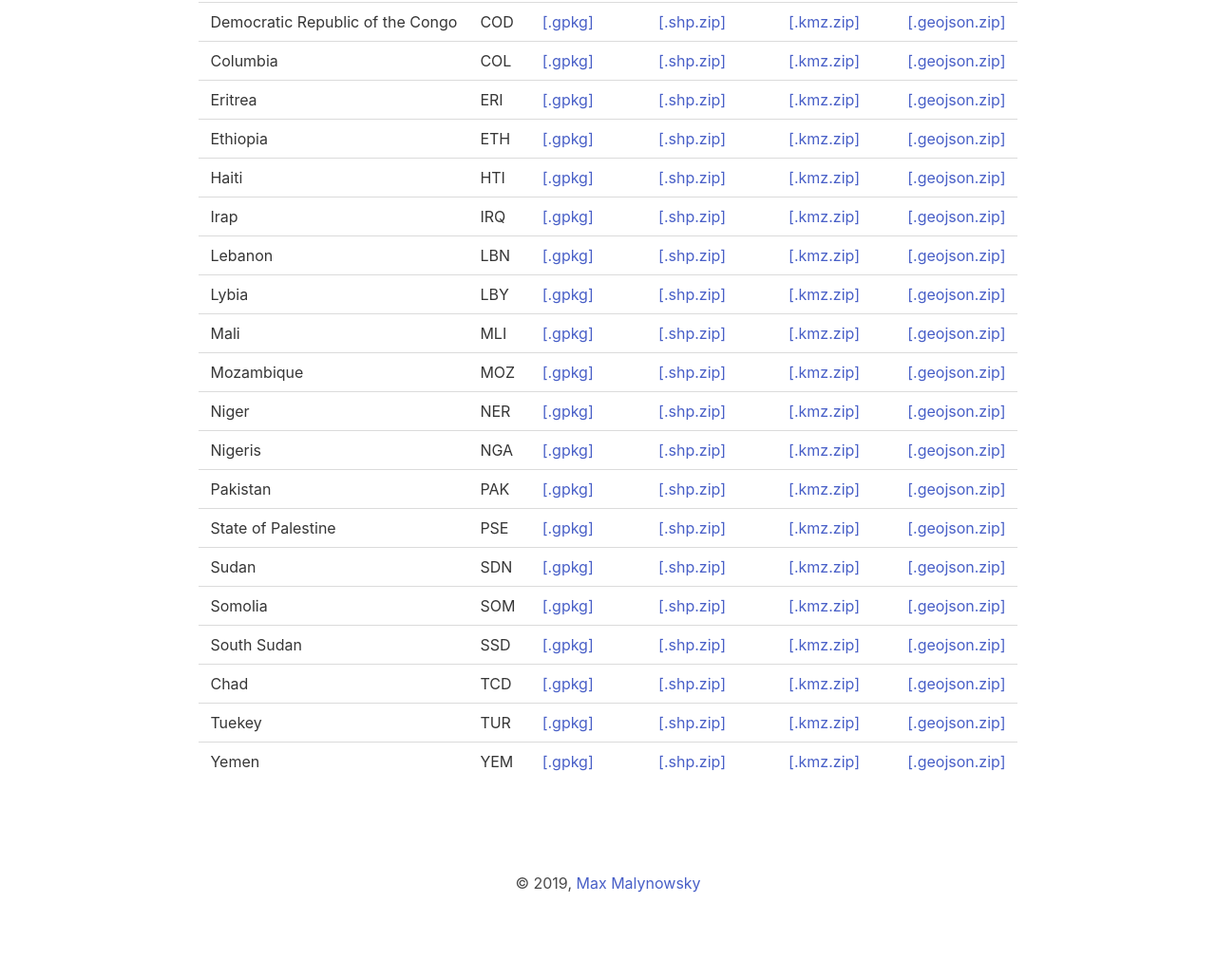
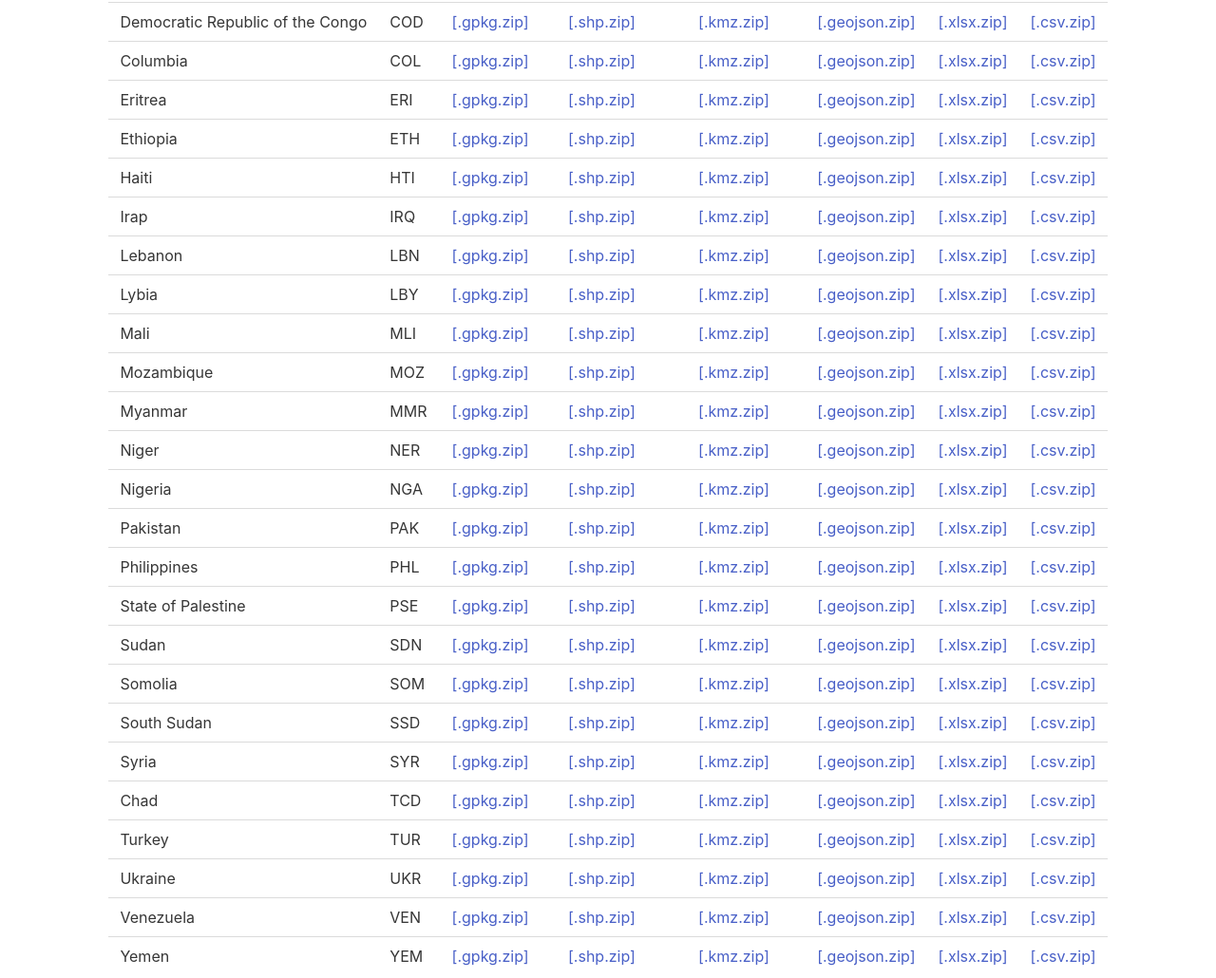
Before and after one commit to fieldmaps/fieldmaps, a Gatsby site: page /data/cods in a window 1280 px wide. Shown: the part 433-1463 px from the top of the page at 95% size. Built offline with nearby package versions, Linux system fonts and the light colour scheme; Gatsby itself is replaced by a stand-in of ours.

Commit message:
update links to include tabular data

```diff
--- a/src/pages/data/cods.tsx
+++ b/src/pages/data/cods.tsx
@@ -20,15 +20,20 @@ const countries = [
   ['Lybia', 'lby'],
   ['Mali', 'mli'],
   ['Mozambique', 'moz'],
+  ['Myanmar', 'mmr'],
   ['Niger', 'ner'],
-  ['Nigeris', 'nga'],
+  ['Nigeria', 'nga'],
   ['Pakistan', 'pak'],
+  ['Philippines', 'phl'],
   ['State of Palestine', 'pse'],
   ['Sudan', 'sdn'],
   ['Somolia', 'som'],
   ['South Sudan', 'ssd'],
+  ['Syria', 'syr'],
   ['Chad', 'tcd'],
-  ['Tuekey', 'tur'],
+  ['Turkey', 'tur'],
+  ['Ukraine', 'ukr'],
+  ['Venezuela', 'ven'],
   ['Yemen', 'yem'],
 ];
 
@@ -54,6 +59,8 @@ const SecondPage = () => (
                 <th>ESRI Shapefile</th>
                 <th>Google Earth</th>
                 <th>GeoJSON</th>
+                <th>Excel</th>
+                <th>CSV</th>
               </tr>
             </thead>
             <tbody>
@@ -63,9 +70,9 @@ const SecondPage = () => (
                   <td>{code.toUpperCase()}</td>
                   <td>
                     <a
-                      href={`https://data.fieldmaps.io/hdx-cods/gpkg/${code}.gpkg`}
+                      href={`https://data.fieldmaps.io/hdx-cods/gpkg/${code}_gpkg.zip`}
                     >
-                      [.gpkg]
+                      [.gpkg.zip]
                     </a>
                   </td>
                   <td>
@@ -89,6 +96,20 @@ const SecondPage = () => (
                       [.geojson.zip]
                     </a>
                   </td>
+                  <td>
+                    <a
+                      href={`https://data.fieldmaps.io/hdx-cods/xlsx/${code}_xlsx.zip`}
+                    >
+                      [.xlsx.zip]
+                    </a>
+                  </td>
+                  <td>
+                    <a
+                      href={`https://data.fieldmaps.io/hdx-cods/csv/${code}_csv.zip`}
+                    >
+                      [.csv.zip]
+                    </a>
+                  </td>
                 </tr>
               ))}
             </tbody>
```
Also changed, not shown: package.json (+13 -13 lines), 1 other file.
